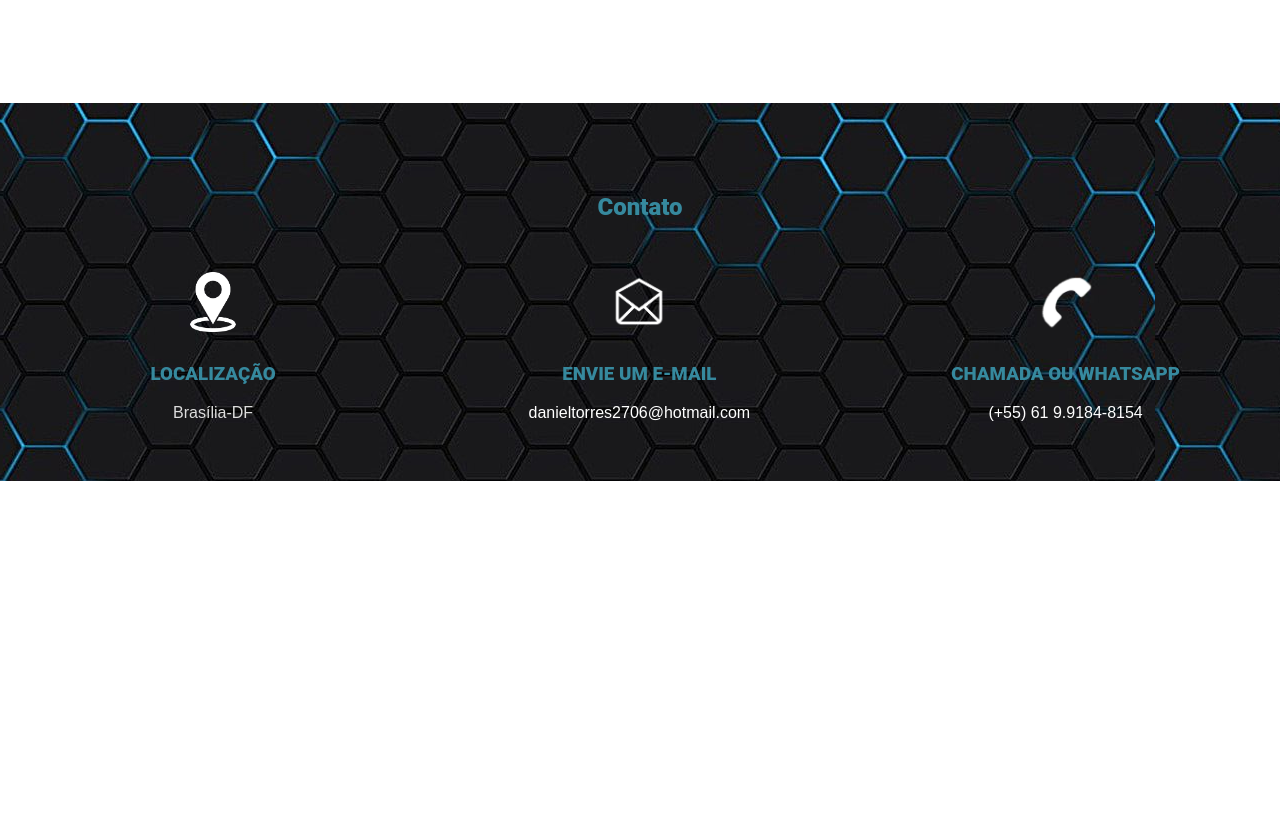
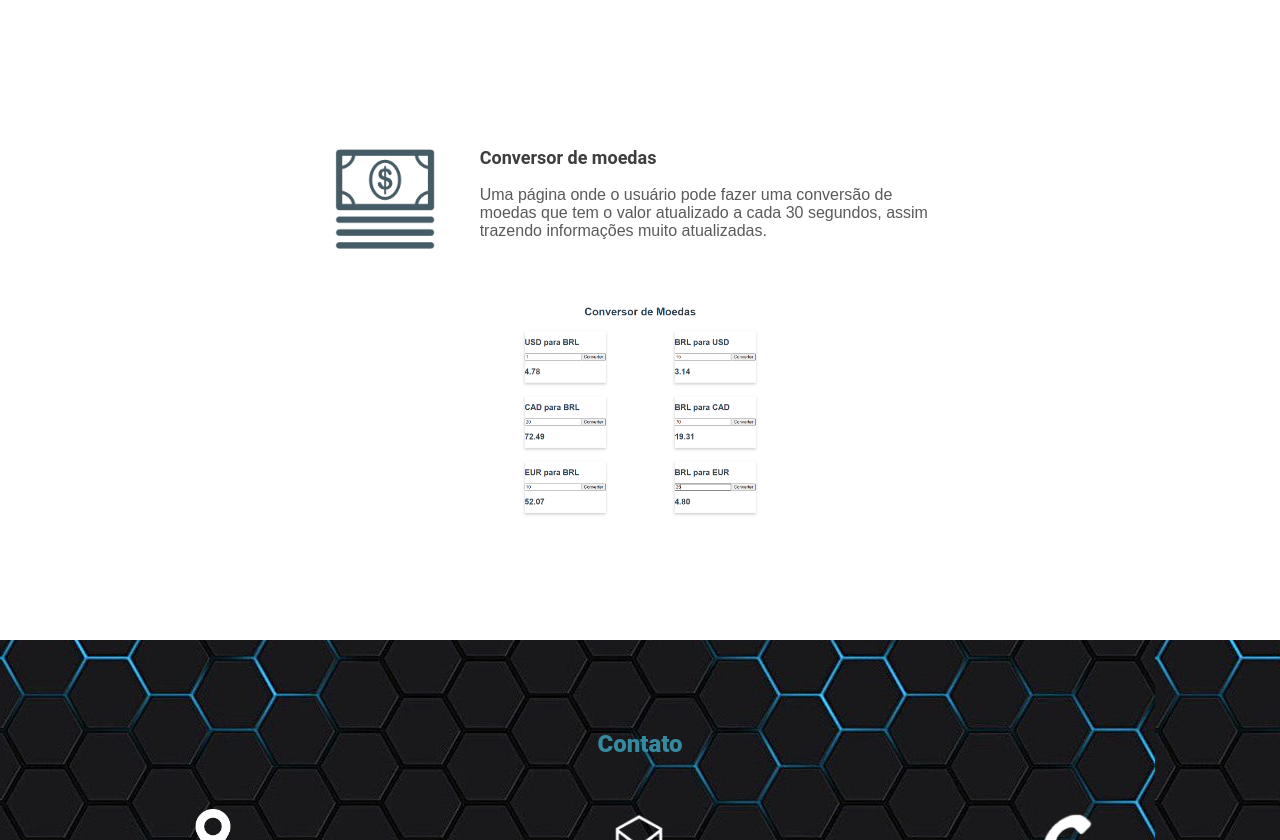
Before and after one commit to devdanieltorres/devdanieltorres, a plain HTML site: page index.html in a window 1280 px wide. Shown: the part 3920-4760 px from the top of the page. Before the commit the page ends 4401 px from the top, so only its background shows below. Drawn offline with Linux system fonts and the light colour scheme.

Commit message:
adicionando projeto conversor

```diff
--- a/index.html
+++ b/index.html
@@ -244,9 +244,31 @@
 			</div>
 
 			<div class="centralizar">
+				<a href="https://github.com/devdanieltorres/conversorMoedas" target="_blank"
+					class="botao-entrar">
+					<img class="img-projetos" src="imagens/lista.png">
+				</a>
+			</div>
+
+			<div class="center-colum">
+				<div class="colunaImagem">
+					<img class="profile-img" src="imagens/conversorIcon.ico">
+				</div>
+				<div class="colunaTexto">
+					<p class="txt-carreira">Conversor de moedas</p>
+
+					<p class="profile-text">
+						Uma página onde o usuário pode fazer uma conversão
+						de moedas que tem o valor atualizado a cada 30
+						segundos, assim trazendo informações muito atualizadas.
+					</p><br>
+				</div>
+			</div>
+
+			<div class="centralizar">
 				<a href="https://devdanieltorres.github.io/lista.github.io/" target="_blank"
 					class="botao-entrar">
-					<img class="img-projetos" src="imagens/lista.png">
+					<img class="img-projetos" src="imagens/conversor.png">
 				</a>
 			</div>
 
```
Also changed, not shown: imagens/conversor.png (added), imagens/conversorIcon.ico (added).
